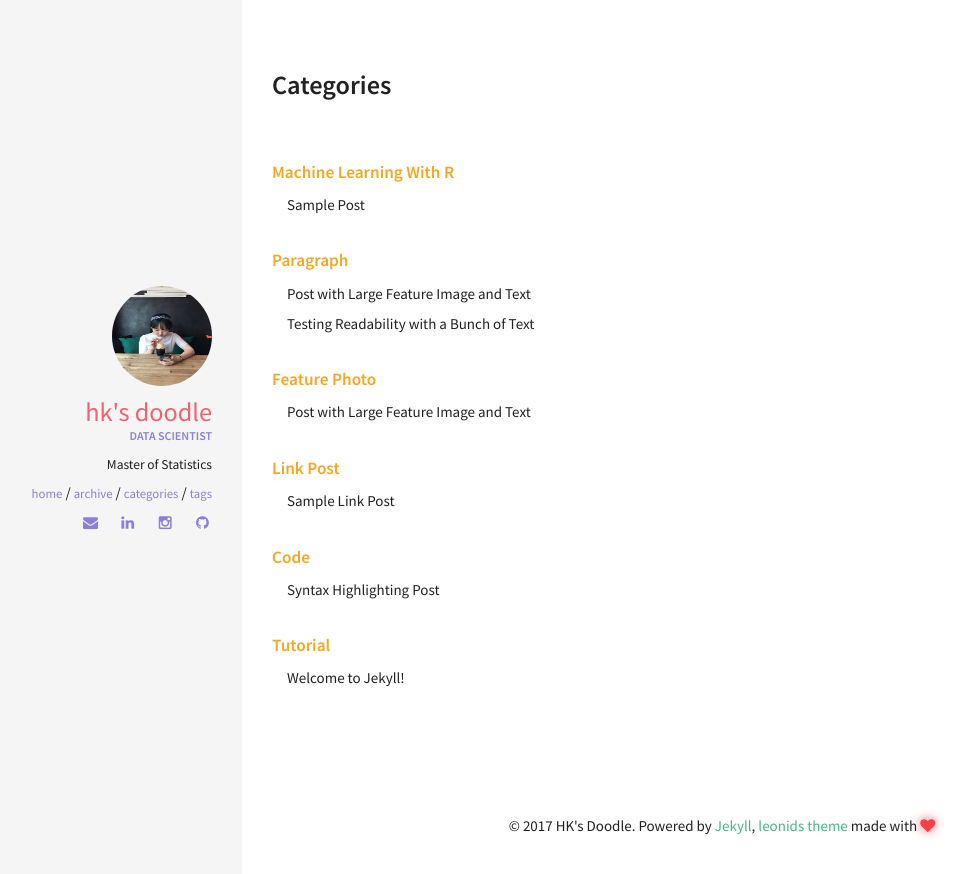
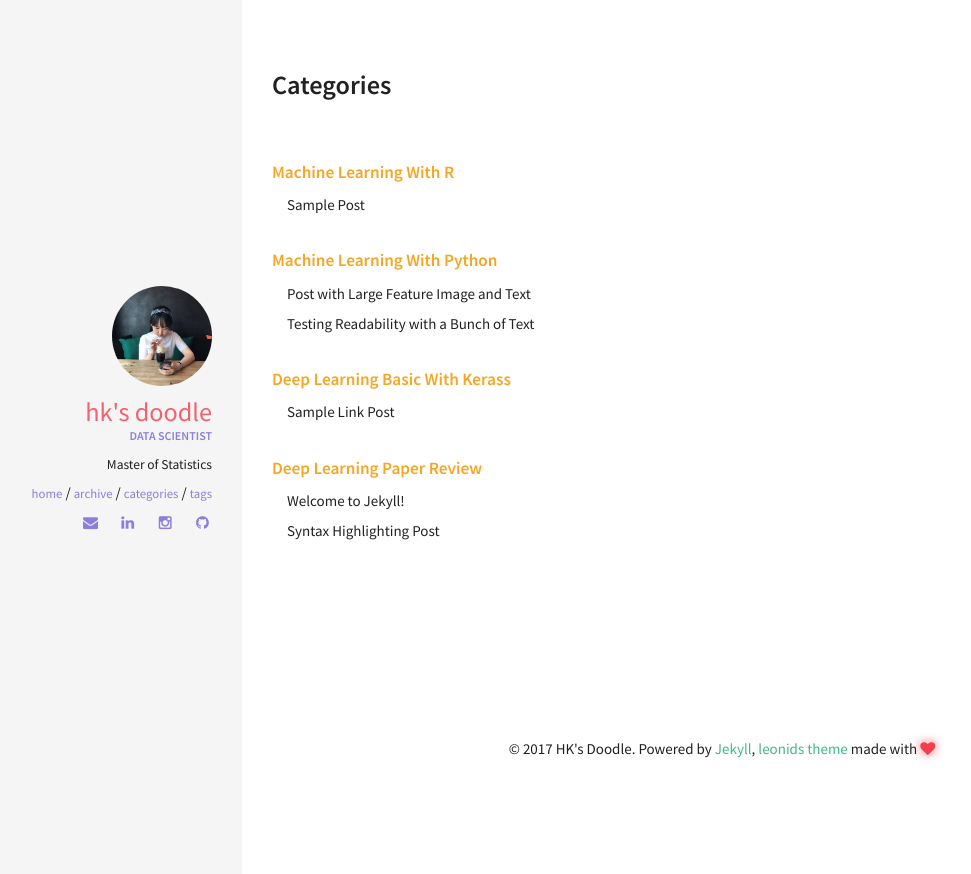
Before and after one commit to HeeKyung-Park/HeeKyung-Park.github.io, a Jekyll site: the page built from categories/index.html, in a window 1280 px wide. Shown: the top 874 px of the page, without its empty margins (78-1049 px from the left). Built offline with Jekyll 4.4.1, drawn with Linux system fonts in a browser that asks for light colours.

Commit message:
categories change

```diff
--- a/_posts/2012-05-22-readability-post.md
+++ b/_posts/2012-05-22-readability-post.md
@@ -2,7 +2,7 @@
 layout: post
 title: "Testing Readability with a Bunch of Text"
 excerpt: "A ton of text to test readability."
-categories: [paragraph]
+categories: [Machine Learning with Python]
 comments: true
 ---
 
--- a/_posts/2013-05-23-readability-feature-post.md
+++ b/_posts/2013-05-23-readability-feature-post.md
@@ -2,7 +2,7 @@
 layout: post
 title: "Post with Large Feature Image and Text"
 excerpt: "Custom written post descriptions are the way to go... if you're not lazy."
-categories: [paragraph, feature photo]
+categories: [Machine Learning with Python]
 author: mike
 comments: true
 image:
--- a/_posts/2013-08-12-sample-link-post.md
+++ b/_posts/2013-08-12-sample-link-post.md
@@ -2,7 +2,7 @@
 layout: post
 title: "Sample Link Post"
 excerpt: "Try click on the link icon."
-categories: [link post]
+categories: [Deep Learning Basic with Kerass]
 link: http://renyuanz.github.io
 share: true
 ---
--- a/_posts/2013-08-16-code-highlighting-post.md
+++ b/_posts/2013-08-16-code-highlighting-post.md
@@ -2,7 +2,7 @@
 layout: post
 title: Syntax Highlighting Post
 excerpt: "Demo post displaying the various ways of highlighting code in Markdown."
-categories: [code]
+categories: [Deep Learning Paper Review]
 modified: 2014-09-14
 comments: true
 ---
--- a/_posts/2015-08-18-welcome-to-jekyll.md
+++ b/_posts/2015-08-18-welcome-to-jekyll.md
@@ -2,7 +2,7 @@
 layout: post
 title:  "Welcome to Jekyll!"
 date:   2015-08-18 15:07:19
-categories: [tutorial]
+categories: [Deep Learning Paper Review]
 comments: true
 ---
 You’ll find this post in your `_posts` directory. Go ahead and edit it and re-build the site to see your changes. You can rebuild the site in many different ways, but the most common way is to run `jekyll serve`, which launches a web server and auto-regenerates your site when a file is updated.
```
Also changed, not shown: img/HKPARK.jpg.
